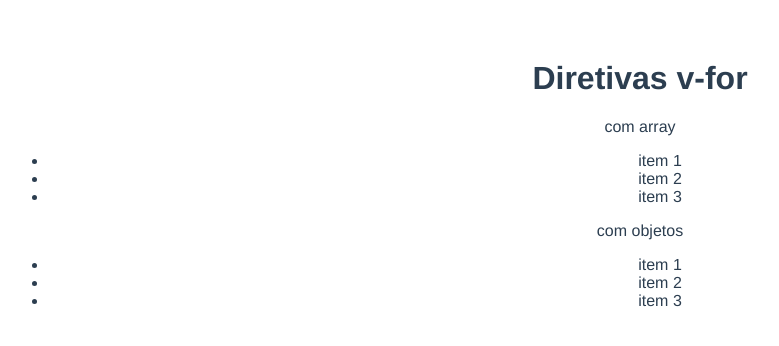
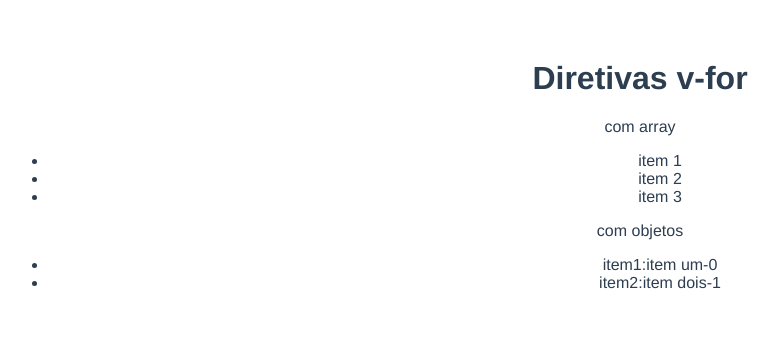
Before and after one commit to miguelgabriel01/VueJSAulas, a Vue app in the folder diretivav-for/: page / in a window 1280 px wide. Shown: the top 346 px of the page, without its empty margins (0-779 px from the left). Built offline with nearby package versions, Linux system fonts and the light colour scheme.

Commit message:
Exemplo 1 correto do uso do v-for com um obj

```diff
--- a/diretivav-for/src/App.vue
+++ b/diretivav-for/src/App.vue
@@ -9,8 +9,8 @@
     </ul>
     <p>com objetos</p>
         <ul>
-      <li v-for="(item2,index) in todos" :key="index">
-        {{item2}}
+      <li v-for="(item2,chave,index) in todos2" :key="index">
+        {{chave}}:{{item2}}-{{index}}
       </li>
     </ul>
   </div>
```
